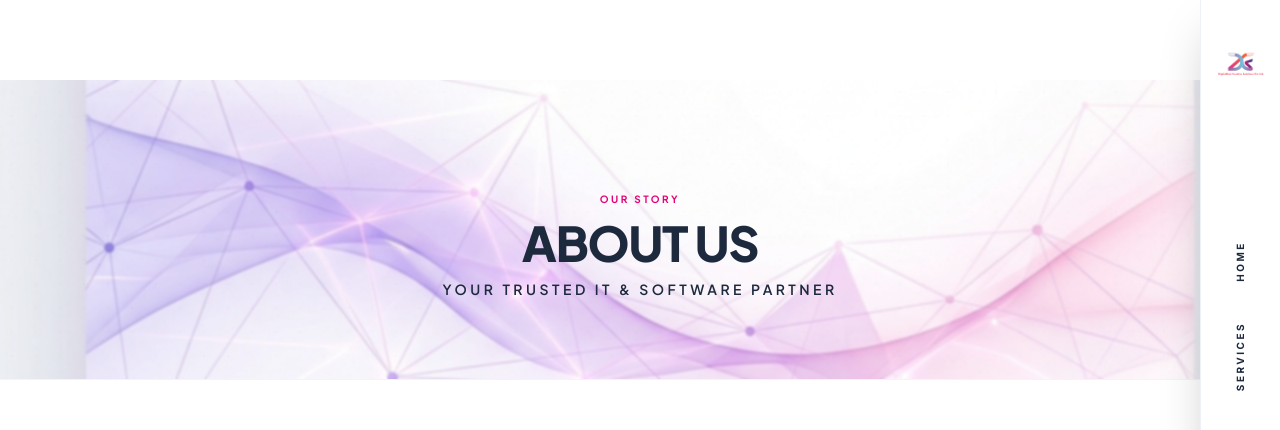
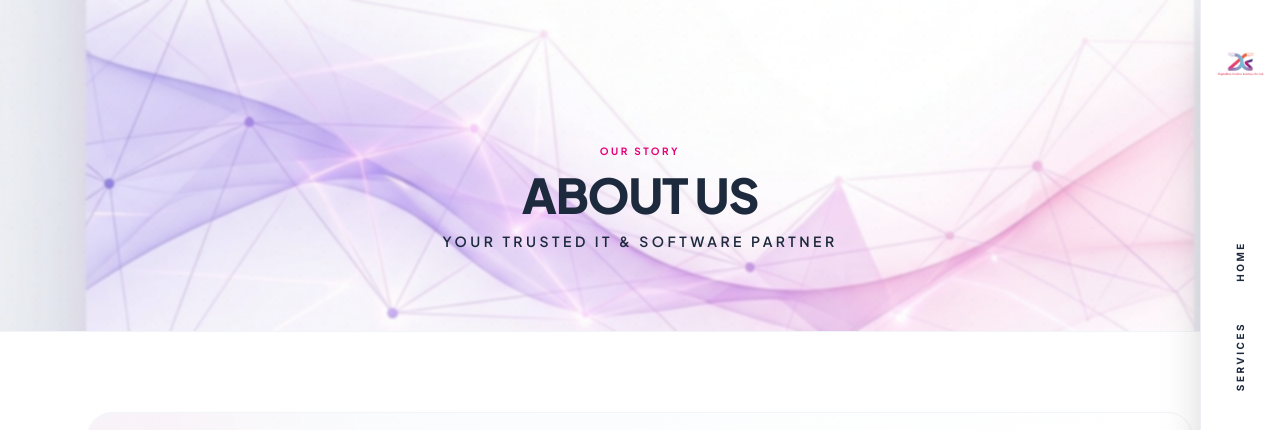
Before and after one commit to charankumardigitalraiz-max/digitalraiz-webiste, a Next.js app: page /about in a window 1280 px wide. Shown: the top 430 px of the page. Built offline with nearby package versions, Linux system fonts and the light colour scheme.

Commit message:
Remove redundant pt-80px from main container to allow banner flow under transparent header

```diff
--- a/src/app/about/page.tsx
+++ b/src/app/about/page.tsx
@@ -40,10 +40,10 @@ export default function AboutPage() {
     <div className="flex flex-col min-h-screen bg-slate-50/10 font-sans select-none text-slate-800">
       <Header />
 
-      <main className="flex-grow pt-[80px]">
+      <main className="flex-grow">
         {/* Asymmetrical Premium Hero Banner with Custom Background Image */}
         <div
-          className="relative pt-28 pb-20 text-slate-800 overflow-hidden text-center select-none bg-cover bg-center border-b border-slate-100"
+          className="relative pt-36 pb-20 text-slate-800 overflow-hidden text-center select-none bg-cover bg-center border-b border-slate-100"
           style={{
             backgroundImage: "url('/images/about_us_banner.png')"
           }}
```
